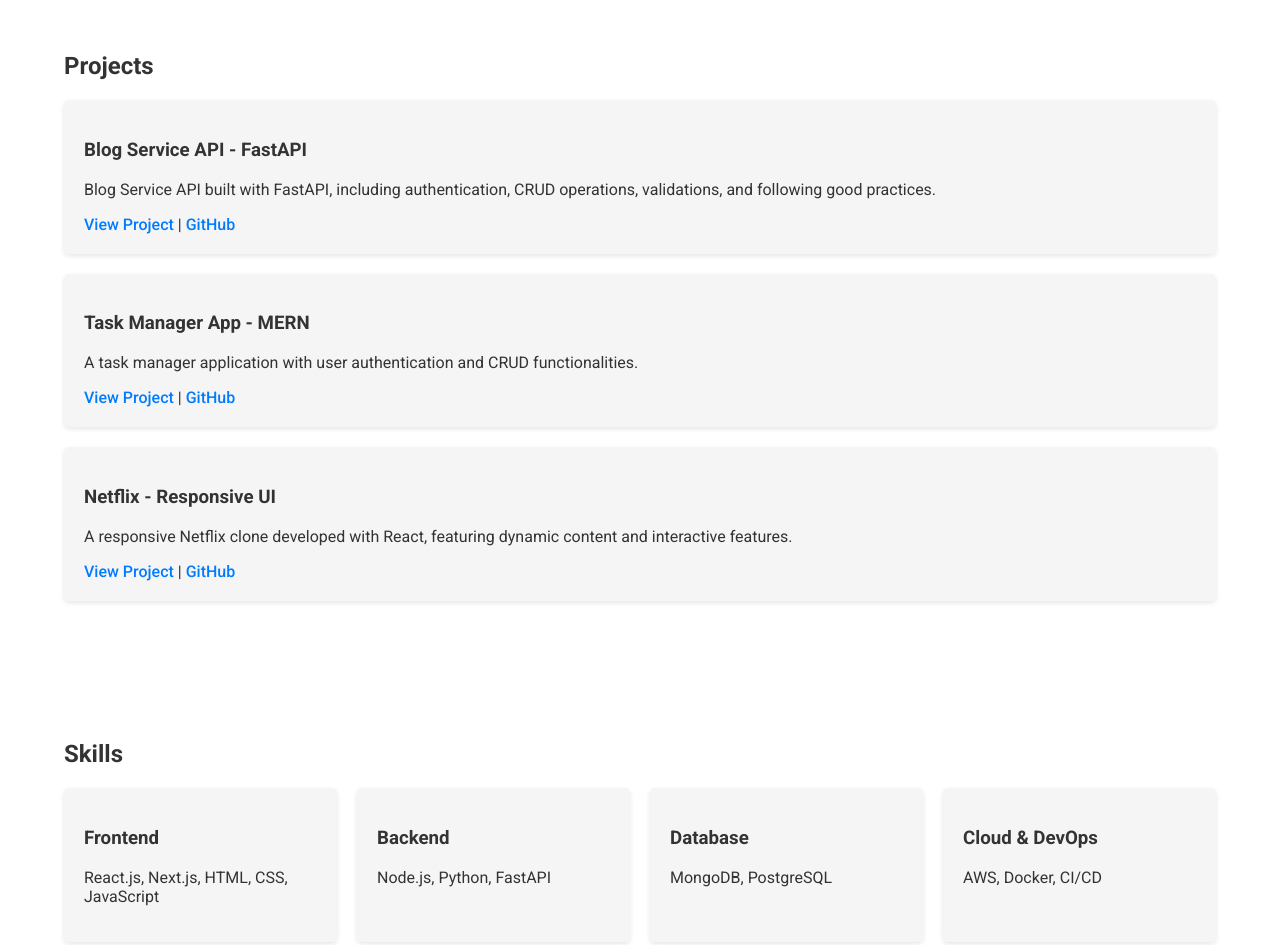
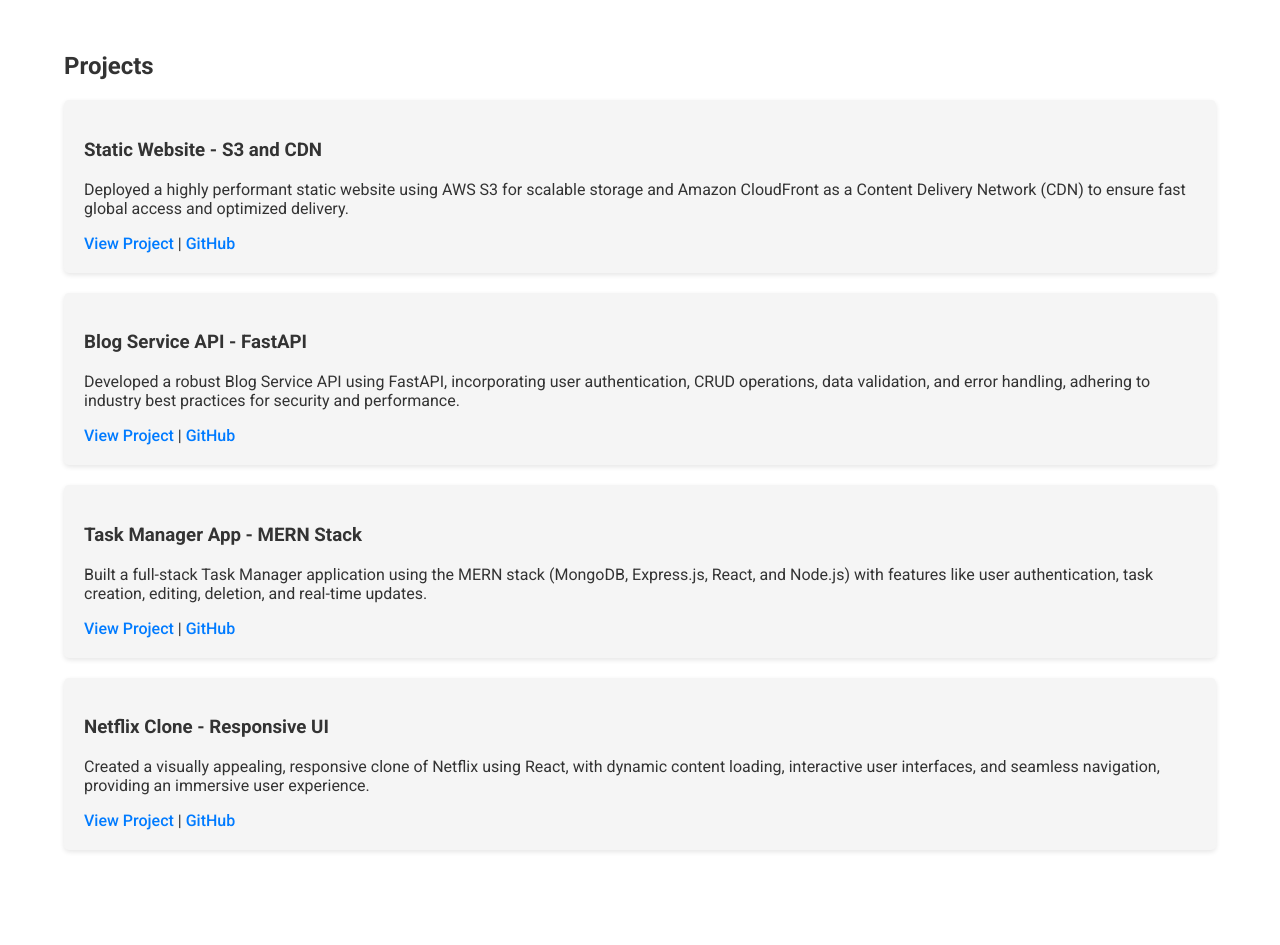
Before and after one commit to rvijaykr10/portfolio, a plain HTML site: page index.html in a window 1280 px wide. Shown: the part 640-1585 px from the top of the page. Drawn offline with Linux system fonts and the light colour scheme.

Commit message:
content updated

```diff
--- a/index.html
+++ b/index.html
@@ -78,11 +78,36 @@
       <section id="projects" class="projects">
         <div class="container">
           <h2 class="projects__title">Projects</h2>
+
+          <div class="projects__card">
+            <h3>Static Website - S3 and CDN</h3>
+            <p>
+              Deployed a highly performant static website using AWS S3 for
+              scalable storage and Amazon CloudFront as a Content Delivery
+              Network (CDN) to ensure fast global access and optimized delivery.
+            </p>
+            <a
+              href="images/aws-s3-cdn-static-website.png"
+              class="projects__card-link"
+              target="_blank"
+              >View Project</a
+            >
+            |
+            <a
+              href="https://github.com/rvijaykr10/portfolio"
+              class="projects__card-link"
+              target="_blank"
+              >GitHub</a
+            >
+          </div>
+
           <div class="projects__card">
             <h3>Blog Service API - FastAPI</h3>
             <p>
-              Blog Service API built with FastAPI, including authentication,
-              CRUD operations, validations, and following good practices.
+              Developed a robust Blog Service API using FastAPI, incorporating
+              user authentication, CRUD operations, data validation, and error
+              handling, adhering to industry best practices for security and
+              performance.
             </p>
             <a
               href="https://blog-api.codecraftwithvijay.com/docs"
@@ -98,11 +123,14 @@
               >GitHub</a
             >
           </div>
+
           <div class="projects__card">
-            <h3>Task Manager App - MERN</h3>
+            <h3>Task Manager App - MERN Stack</h3>
             <p>
-              A task manager application with user authentication and CRUD
-              functionalities.
+              Built a full-stack Task Manager application using the MERN stack
+              (MongoDB, Express.js, React, and Node.js) with features like user
+              authentication, task creation, editing, deletion, and real-time
+              updates.
             </p>
             <a
               href="https://task-manager.codecraftwithvijay.com/login"
@@ -118,31 +146,13 @@
               >GitHub</a
             >
           </div>
-          <!-- <div class="projects__card">
-            <h3>Amazon - Responsive UI</h3>
+
+          <div class="projects__card">
+            <h3>Netflix Clone - Responsive UI</h3>
             <p>
-              A responsive Amazon clone built with React and other modern web
-              technologies.
-            </p>
-            <a
-              href="https://amazon.codecraftwithvijay.com/"
-              class="projects__card-link"
-              target="_blank"
-              >View Project</a
-            >
-            |
-            <a
-              href="https://github.com/rvijaykr10/nextjs-amazon"
-              class="projects__card-link"
-              target="_blank"
-              >GitHub</a
-            >
-          </div> -->
-          <div class="projects__card">
-            <h3>Netflix - Responsive UI</h3>
-            <p>
-              A responsive Netflix clone developed with React, featuring dynamic
-              content and interactive features.
+              Created a visually appealing, responsive clone of Netflix using
+              React, with dynamic content loading, interactive user interfaces,
+              and seamless navigation, providing an immersive user experience.
             </p>
             <a
               href="https://netflix.codecraftwithvijay.com/"
```
Also changed, not shown: images/aws-s3-cdn-static-website.png (added).
